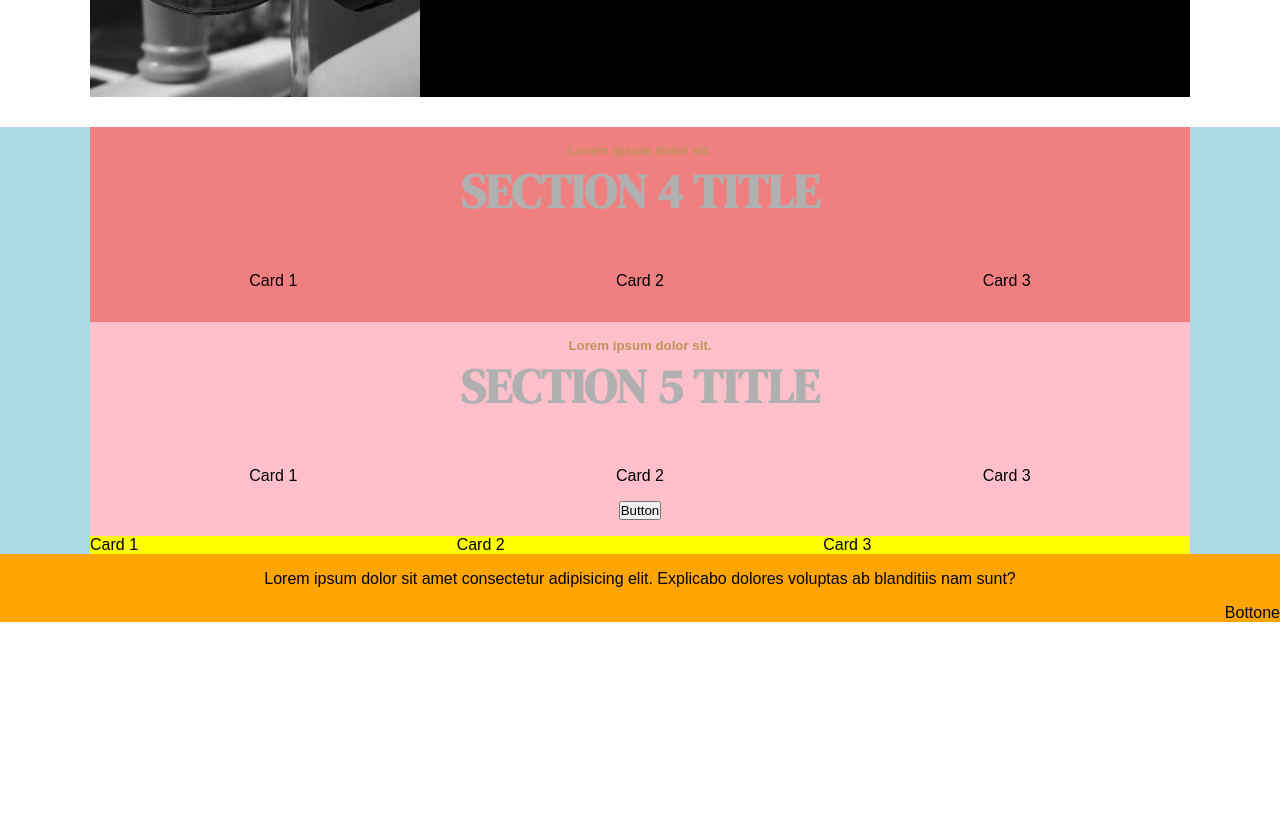
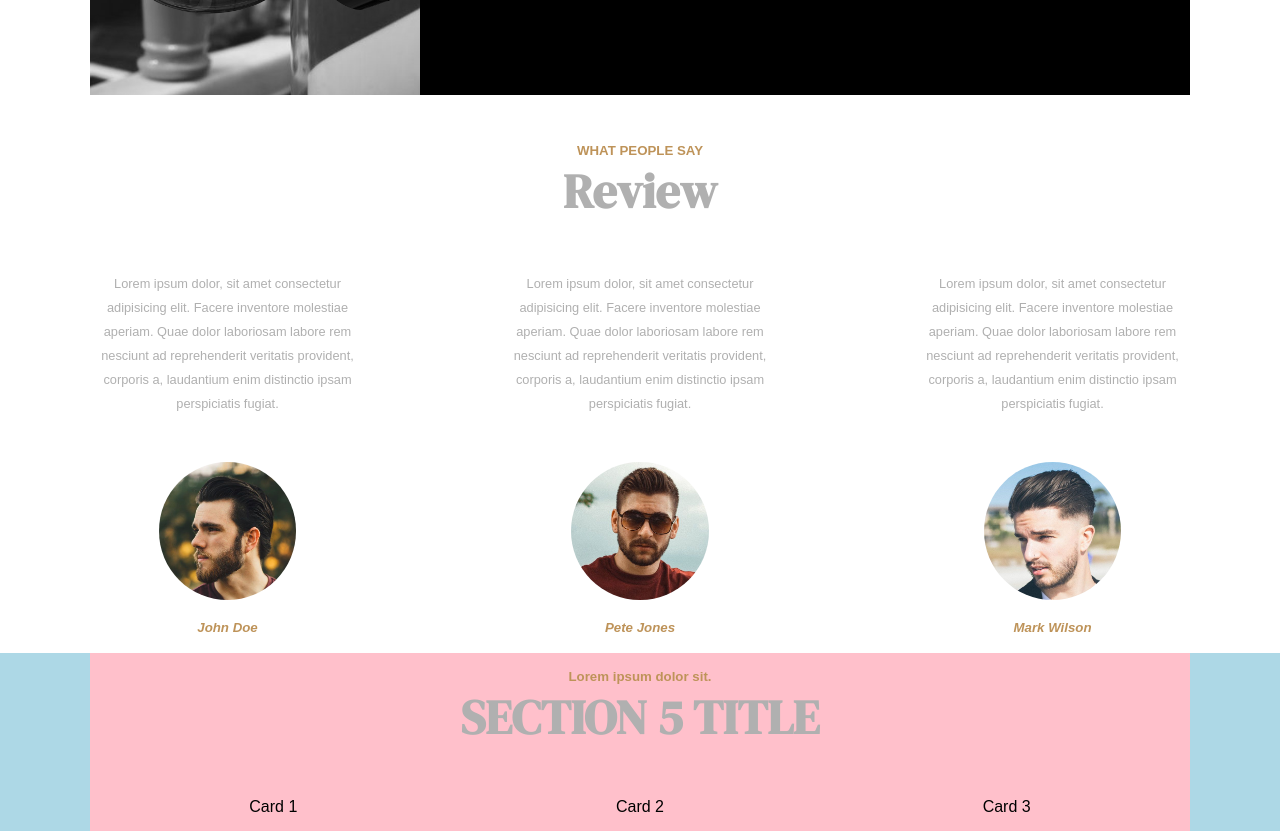
Before and after one commit to Francesca-Dascanio/proj-html-vuejs, a Vue app: page / in a window 1280 px wide. Shown: the part 2420-3251 px from the top of the page. Before the commit the page ends 3042 px from the top, so only its background shows below. Built offline with nearby package versions, Linux system fonts and the light colour scheme.

Commit message:
Stilizzazione main > section-4

```diff
--- a/src/components/Main/SectionFour.vue
+++ b/src/components/Main/SectionFour.vue
@@ -2,6 +2,27 @@
 
 export default {
     name: 'SectionFour',
+    data () {
+        return {
+            reviews: [
+                {
+                    review: 'Lorem ipsum dolor, sit amet consectetur adipisicing elit. Facere inventore molestiae aperiam. Quae dolor laboriosam labore rem nesciunt ad reprehenderit veritatis provident, corporis a, laudantium enim distinctio ipsam perspiciatis fugiat.',
+                    reviewer: 'John Doe',
+                    image: 'avadabarbers-trimcut-gallery6.jpg',
+                },
+                {
+                    review: 'Lorem ipsum dolor, sit amet consectetur adipisicing elit. Facere inventore molestiae aperiam. Quae dolor laboriosam labore rem nesciunt ad reprehenderit veritatis provident, corporis a, laudantium enim distinctio ipsam perspiciatis fugiat.',
+                    reviewer: 'Pete Jones',
+                    image: 'avadabarbers-trimcut-gallery7.jpg',
+                },
+                {
+                    review: 'Lorem ipsum dolor, sit amet consectetur adipisicing elit. Facere inventore molestiae aperiam. Quae dolor laboriosam labore rem nesciunt ad reprehenderit veritatis provident, corporis a, laudantium enim distinctio ipsam perspiciatis fugiat.',
+                    reviewer: 'Mark Wilson',
+                    image: 'avadabarbers-trimcut-gallery3.jpg',
+                }
+            ]
+        }
+    }
 
 }
 
@@ -13,24 +34,32 @@ export default {
             <div class="container-sm">
                 <div class="section-title text-center py-md">
                     <h5>
-                    Lorem ipsum dolor sit.
+                        WHAT PEOPLE SAY
                     </h5>
                     <h2>
-                        SECTION 4 TITLE
+                        Review
                     </h2>
                 </div>
 
                 <div class="section-contents flex align-items py-md">
-                    <div class="cards flex">
-                        <div class="card text-center py-md">
-                            Card 1
+                    <div class="cards flex space-btw">
+                        <div class="card text-center py-md" v-for="item in reviews">
+                            <p>
+                                {{ item.review }}
+                            </p>
+                            <div class="img-container">
+                                <img :src="`/src/assets/${item.image}`" :alt="item.reviewer">
+                            </div>
+                            <h5>
+                                {{ item.reviewer }}
+                            </h5>
                         </div>
-                        <div class="card text-center py-md">
+                        <!-- <div class="card text-center py-md">
                             Card 2
                         </div>
                         <div class="card text-center py-md">
                             Card 3
-                        </div>
+                        </div> -->
                     </div>
                 </div>
             </div>
@@ -44,16 +73,39 @@ export default {
 
 #section-4 {
     .container-lg {
-    background-color: lightblue;
+
         .container-sm {
-            background-color: lightcoral;
 
             .section-contents {
                 .cards {
 
                     width: 100%;
                     .card {
-                        width: calc(100% / 3);
+                        width: calc(100% / 4);
+
+                        p {
+                            font-size: 0.8rem;
+                            color: $secondary-color;
+                            padding-bottom: 1rem;
+                            line-height: 1.5rem;
+                            height: 50%;
+                        }
+
+                        .img-container {
+                            display: inline-block;
+                            padding: 1rem 0;
+                            width: 50%;
+                            border-radius: 50%;
+
+                            img {
+                                width: 100%;
+                                border-radius: 50%;
+                            }
+                        }
+
+                        h5 {
+                            font-style: italic;
+                        }
                     }
                 }
             }
--- a/src/components/Main/SectionThree.vue
+++ b/src/components/Main/SectionThree.vue
@@ -154,7 +154,7 @@ export default {
         }
 
         .sub-section-b {
-            transform: translateY(-30px);
+            transform: translateY(-2rem);
 
                 .sub-section-b-container {
                     border-top: 2px solid $primary-color;
```
